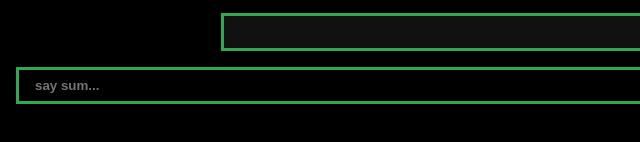
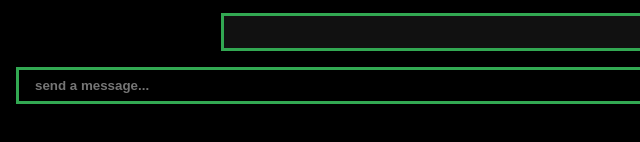
Before and after one commit to m1dn1ghtzx/k00liochat, a plain HTML site: page index.html in a window 1280 px wide. Shown: the part 184-326 px from the top of the page, 0-640 px from the left. Drawn offline with Linux system fonts and the light colour scheme.

Commit message:
Update index.html

```diff
--- a/index.html
+++ b/index.html
@@ -96,7 +96,7 @@
   <div class="chat-box" id="chatBox"></div>
 
   <div class="chat-input">
-    <input type="text" id="msgInput" placeholder="say sum...">
+    <input type="text" id="msgInput" placeholder="send a message...">
     <button onclick="sendMsg()">send</button>
   </div>
   <div id="errorMsg"></div>
```
